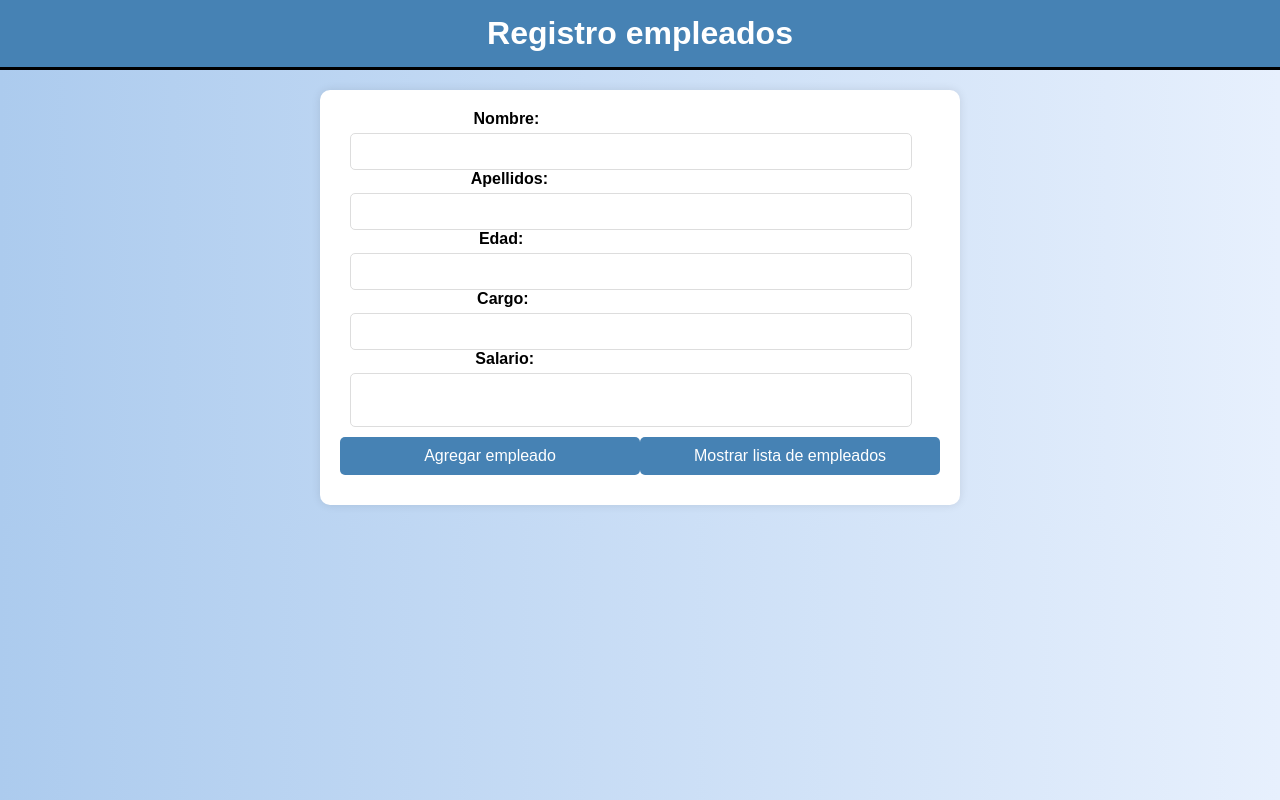
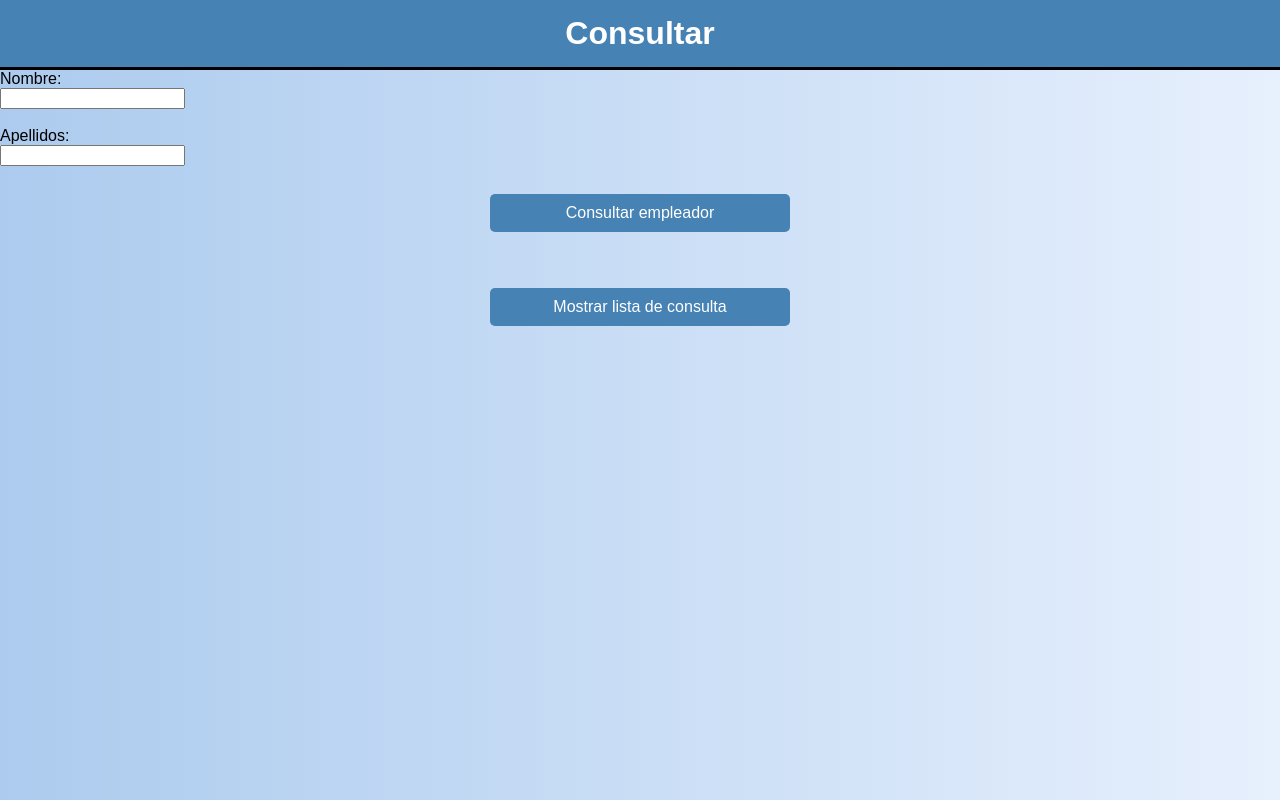
Before and after one commit to 192939jr/registro-de-empleados-sencillo, a plain HTML site: page index.html in a window 1280 px wide. Drawn offline with Linux system fonts and the light colour scheme.

Commit message:
consultar empleado.html

```diff
--- a/index.html
+++ b/index.html
@@ -6,23 +6,17 @@
     <meta name="viewport" content="width=device-width, initial-scale=1.0" />
     <link rel="stylesheet" href="./styles.css" />
     <script src="./index.js" defer></script>
-    <title>Registro empleados</title>
+    <title>Consultar Datos</title>
   </head>
   <body>
-    <h1>Registro empleados</h1>
-    <div class="register-container">
+    <h1>Consultar</h1>
+    <div class="consult-container">
       <label for="name">Nombre: </label><br />
       <input type="text" id="name" /><br /><br />
       <label for="surname">Apellidos: </label><br />
       <input type="text" id="surname" /><br /><br />
-      <label for="age">Edad: </label><br />
-      <input type="text" id="age" /><br /><br />
-      <label for="job">Cargo: </label><br />
-      <input type="text" id="job" /><br /><br />
-      <label for="salary">Salario: </label><br />
-      <input type="text" id="salary" /><br /><br /><br />
-      <button onclick="addEmployee()">Agregar empleado</button><br /><br />
-      <button id="toggleEmployersBtn">Mostrar lista de empleados</button>
+      <button onclick="addEmployee()">Consultar empleador</button><br /><br />
+      <button id="toggleEmployersBtn">Mostrar lista de consulta</button>
     </div>
     <div>
       <h2 id="listTitle" style="display: none"></h2>
```
